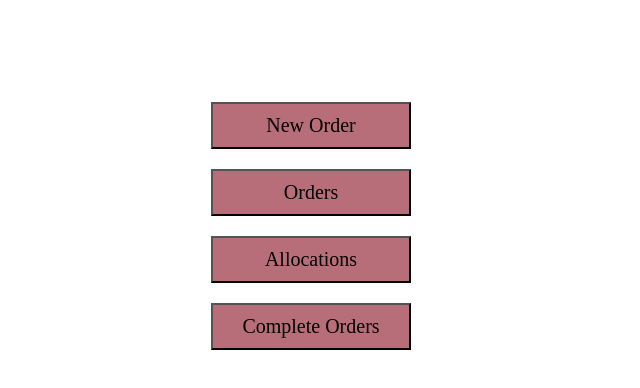
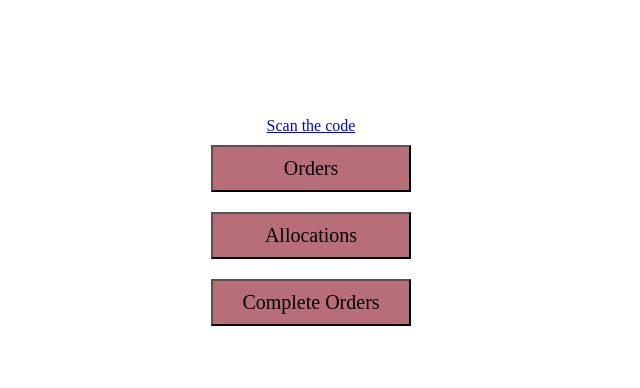
Before and after one commit to Insxllt/Categorys, a plain HTML site: page index.html in a window 1280 px wide. Shown: the part 182-570 px from the top of the page, without its empty margins (329-969 px from the left). Drawn offline with Linux system fonts and the light colour scheme.

Commit message:
Update index.html

```diff
--- a/index.html
+++ b/index.html
@@ -11,7 +11,8 @@
         <img src="./logo.png">
     </div>
     <div class="container">
-        <button onclick="document.location='./newOrder.html'">New Order</button>
+        <a href="./newOrder.html" target="_blank">Scan the code</a>
+        <!-- <button onclick="document.location='newOrder.html'">New Order</button> -->
         <button>Orders</button>
         <button>Allocations</button>
         <button>Complete Orders</button>
```
